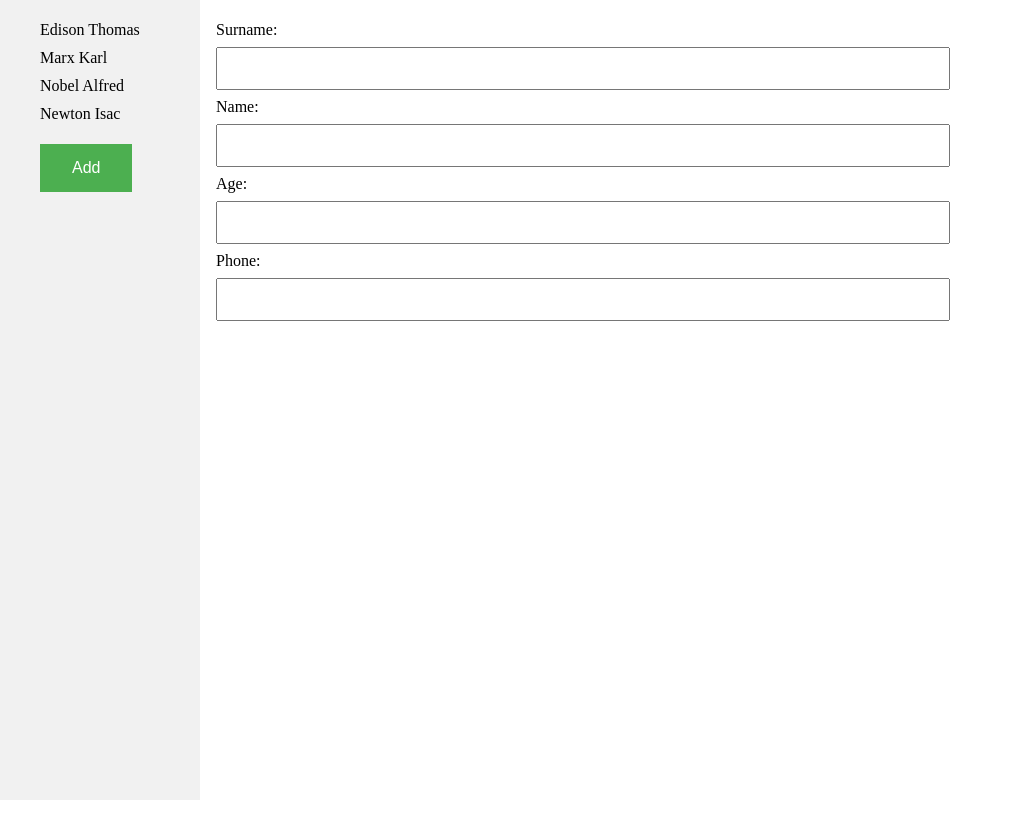
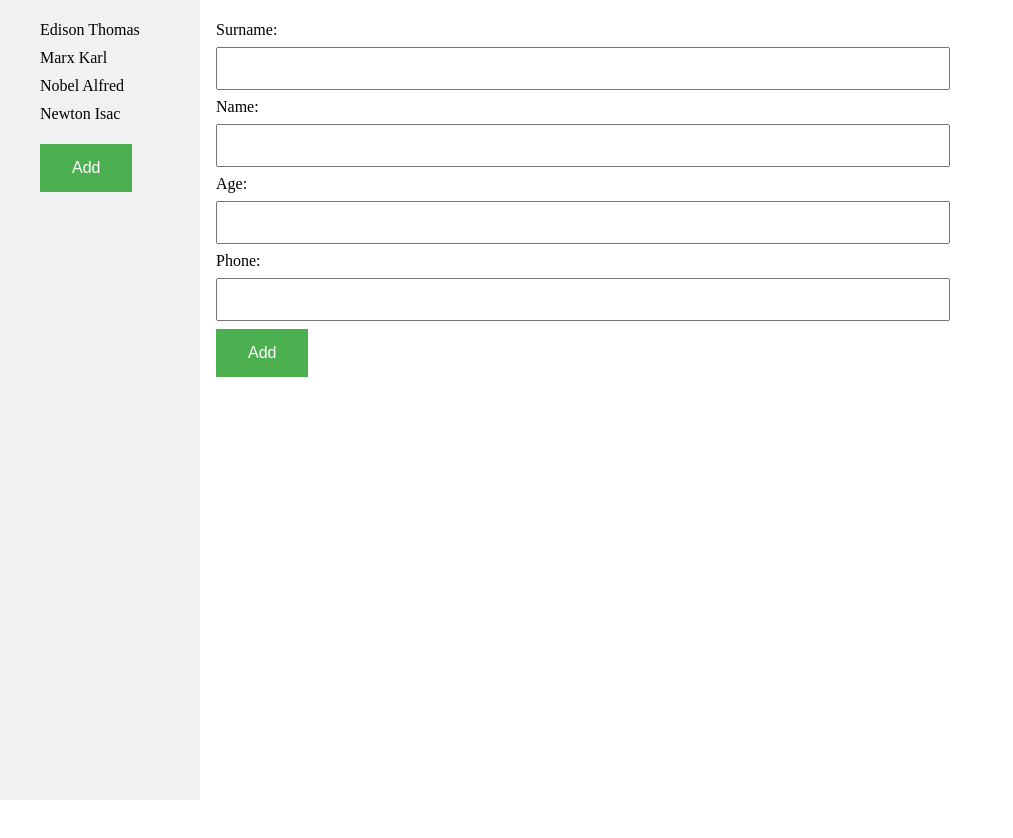
Before and after one commit to ShatalovViktor/hometasks, a React (Create React App) app: page / in a window 1280 px wide. Shown: the top 838 px of the page, without its empty margins (0-1013 px from the left). Built offline with nearby package versions, Linux system fonts and the light colour scheme; the HTML template or start-up script is replaced by a standard one.

Commit message:
add btns on form page

```diff
--- a/src/components/ContactForm/ContactForm.css
+++ b/src/components/ContactForm/ContactForm.css
@@ -2,6 +2,21 @@
     margin-top: 20px;
     width: 70%;
 }
+.form-container .button {
+    margin: 0;
+}
+.form-container .deleteBtn {
+    float: right;
+    background-color: #dc3545;
+    border: none;
+    color: white;
+    padding: 15px 32px;
+    text-align: center;
+    text-decoration: none;
+    display: inline-block;
+    font-size: 16px;
+}
+
 input[type=text] {
     width: 100%;
     padding: 12px 20px;
--- a/src/components/ContactForm/ContactForm.js
+++ b/src/components/ContactForm/ContactForm.js
@@ -5,7 +5,8 @@ import ContactItem from '../ContactItem'
 
 class ContactForm extends React.Component {
   render () {
-    const { contact } = this.props;
+    const { contact } = this.props
+    const isEdit = !!contact.id
     return (
       <div className='form-container'>
         <form>
@@ -34,7 +35,14 @@ class ContactForm extends React.Component {
               <input type='text' defaultValue={contact.phone ? contact.phone : ''} />
             </label>
           </div>
-          {/*todo btns*/}
+          {isEdit ? (
+            <React.Fragment>
+              <button className='button'> Save </button>
+              <button className='deleteBtn'> Delete </button>
+            </React.Fragment>
+          ):(
+            <button className='button'> Add </button>
+          )}
         </form>
       </div>
     )
--- a/src/index.css
+++ b/src/index.css
@@ -1,6 +1,11 @@
 body {
   margin: 0;
 }
+
+button:hover {
+  cursor: pointer;
+}
+
 /* The side navigation menu */
 .sidebar {
   margin: 0;
```
